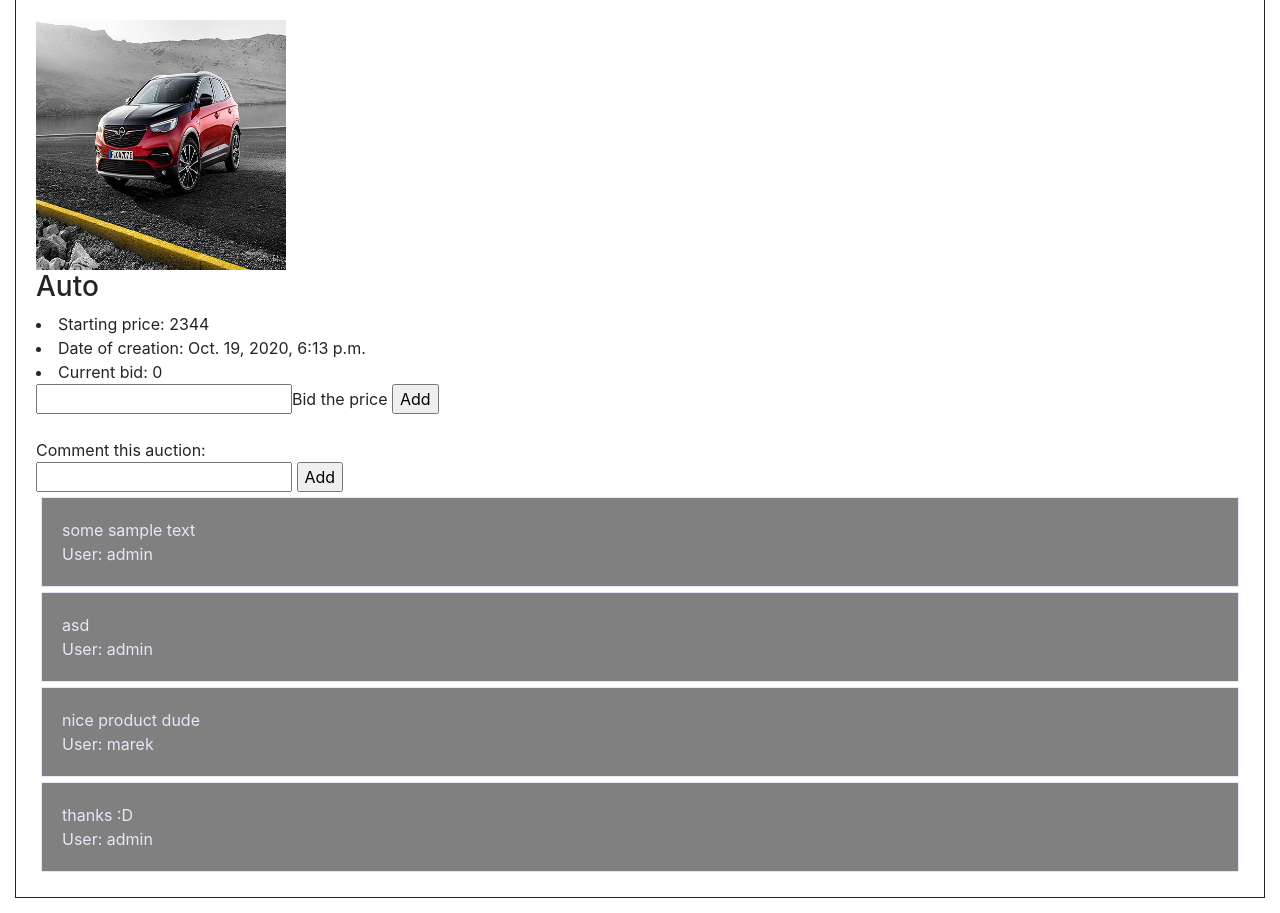
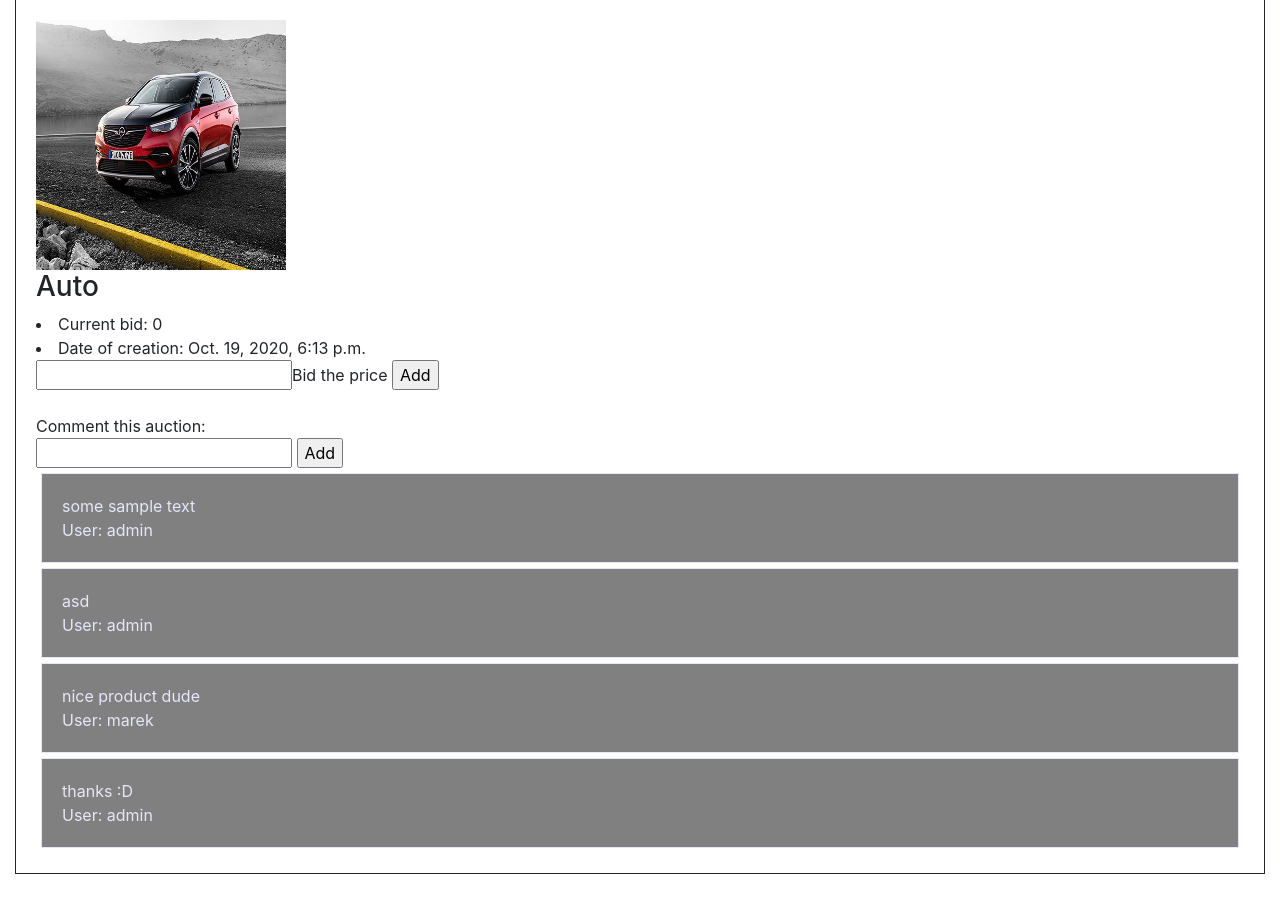
Before and after one commit to GorskiMarekGM/Python-Project2-CS50, a Django app: page /2 in a window 1280 px wide. Shown: the part 210-1123 px from the top of the page. After the commit the page ends 1084 px from the top, so only its background shows below. Run offline with Django 3.2, Linux system fonts and the light colour scheme; data comes from the database, SQL or seed files in the repository; both versions use the stored data as it was before the commit; some libraries are stand-ins or nearby versions.

Commit message:
price details

```diff
--- a/auctions/admin.py
+++ b/auctions/admin.py
@@ -4,7 +4,7 @@ from .models import Bid, Auction, Comment, Category, User, Photo, WatchList
 # Register your models here.
 
 class AuctionAdmin(admin.ModelAdmin):
-    list_display = ("id","name","price","current_bid","creation_date","available","winner","auction_category","creator")
+    list_display = ("id","name","current_bid","creation_date","available","winner","auction_category","creator")
 
 #class AuctionAdmin(admin.ModelAdmin):
 #    filter_horizontal = ("photos",)
--- a/auctions/models.py
+++ b/auctions/models.py
@@ -22,7 +22,6 @@ class Photo(models.Model):
 
 class Auction(models.Model):
     name = models.CharField(max_length=64)
-    price = models.IntegerField()
     current_bid = models.IntegerField()
     creation_date = models.DateTimeField()
     available = models.BooleanField()
--- a/auctions/templates/auctions/index.html
+++ b/auctions/templates/auctions/index.html
@@ -21,9 +21,7 @@
                 <h3>{{auction.name}}</h3>
 
 
-                <li>
-                    Starting price: {{auction.price}}
-                </li>
+
                 <li>
                     Highest Bid: {{auction.current_bid}}
                 </li>
--- a/auctions/templates/auctions/listing.html
+++ b/auctions/templates/auctions/listing.html
@@ -25,13 +25,10 @@
 
 
                 <li>
-                    Starting price: {{listing.price}}
+                    Current bid: {{listing.current_bid}}
                 </li>
                 <li>
                     Date of creation: {{listing.creation_date}}
-                </li>
-                <li>
-                    Current bid: {{listing.current_bid}}
                 </li>
                 {% if user.is_authenticated %}
                     <a href="{% url 'watchlist_add' listing.id %}">Add to Watch List</a>
--- a/auctions/views.py
+++ b/auctions/views.py
@@ -105,21 +105,19 @@ def bid(request):
             auction_id = form.data["auction_id"]
             auction = Auction.objects.get(pk=auction_id)
             auction_bid = auction.current_bid
-            auction_price = auction.price
 
             message =""
 
             listing = Auction.objects.get(pk=auction_id)
 
-            if(bid_price > auction_price):
-                if (bid_price > auction_bid):
-                    auction.current_bid = bid_price
-                    auction.save()
+            if (bid_price > auction_bid):
+                auction.current_bid = bid_price
+                auction.save()
 
-                    bid_obj = Bid(id = getLastPk(Bid),price = bid_price, auction_bid = auction, auctioner = request.user)
-                    bid_obj.save()
+                bid_obj = Bid(id = getLastPk(Bid),price = bid_price, auction_bid = auction, auctioner = request.user)
+                bid_obj.save()
 
-                    messages.add_message(request, messages.INFO, "Successfully placed bid")
+                messages.add_message(request, messages.INFO, "Successfully placed bid")
             else:
                 messages.add_message(request, messages.INFO, "Your bid is lower then current value")
 
@@ -177,6 +175,7 @@ def create(request):
             category = form.cleaned_data["category"]
             category_obj = Category.objects.get(pk=category)
 
+
             if(is_img_set):
                 photo = upload(request)
 
@@ -187,10 +186,15 @@ def create(request):
                 "message":message
             })
 
-        new_auction = Auction(id = getLastPk(Auction),name = name,price = price,current_bid = 0,creation_date = date,auction_category = category_obj, available = True, creator= request.user)
+        new_auction = Auction(id = getLastPk(Auction),name = name, current_bid = price,creation_date = date,auction_category = category_obj, available = True, creator= request.user)
         #new_auction.creator = request.user
         #new_auction.available = True
         new_auction.save()
+
+        #create first bid
+        start_bid = Bid(price = price,auction_bid=new_auction, auctioner=request.user)
+        start_bid.save()
+
 
         if(is_img_set):
             new_auction.photos.add(photo)
```
Also changed, not shown: auctions/templates/auctions/create_comment.html (deleted, +0 -26 lines), auctions/migrations/0042_remove_auction_price.py (added), auctions/static/media/images_O7P6see.jpg (added), auctions/static/media/images_aebaY6Y.jpg (added), auctions/static/media/pobrane_JBDhuZL.jpg (added), db.sqlite3.
